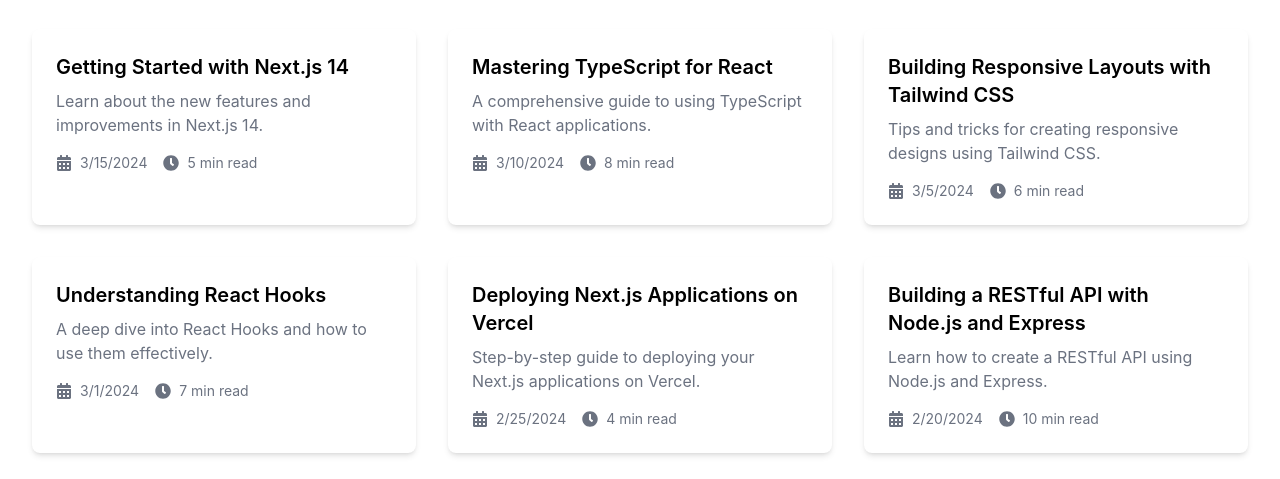
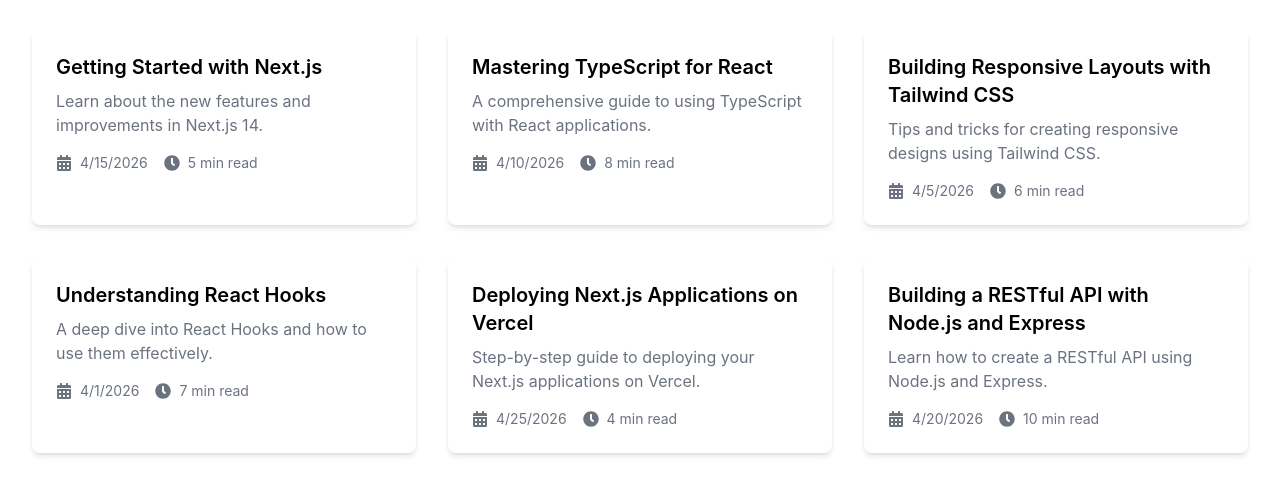
Before and after one commit to mandoag22/portfolio, a Next.js app: page /blogs in a window 1280 px wide. Shown: the part 187-666 px from the top of the page. Built offline with nearby package versions, Linux system fonts and the light colour scheme.

Commit message:
update commit

```diff
--- a/src/app/components/Blogs.tsx
+++ b/src/app/components/Blogs.tsx
@@ -31,7 +31,6 @@
               whileHover={{ scale: 1.05 }}
               transition={{ type: "spring" as const, stiffness: 300 }}
             >
-              <Link href={`/blogs/${blog.slug}`}>
               <motion.h3
                 className="text-xl font-semibold mb-2 hover:text-primary transition-colors"
                 whileHover={{ x: 5 }}
@@ -39,7 +38,7 @@
               >
                 {blog.title}
               </motion.h3>
-              </Link>
+
               <motion.p
                 className="text-gray-600 dark:text-gray-300 mb-4"
                 initial={{ opacity: 0 }}
--- a/src/app/components/Hero.tsx
+++ b/src/app/components/Hero.tsx
@@ -19,8 +19,8 @@
             <Image
               src="/IMG_PROFILE.PNG"
               alt="Profile"
-              width={60}
-              height={60}
+              width={90}
+              height={90}
               className="rounded-full mb-4 w-32 h-32 object-cover ring-2 ring-primary"
             />
           </motion.div>
--- a/src/contents/blogs.ts
+++ b/src/contents/blogs.ts
@@ -2,45 +2,48 @@
 
 export const blogs: Blog[] = [
   {
-        title: 'Getting Started with Next.js 14',
-        excerpt: 'Learn about the new features and improvements in Next.js 14.',
-        date: '2024-03-15',
-        readTime: '5 min read',
-        slug: 'getting-started-with-nextjs-14',
+    title: "Getting Started with Next.js",
+    excerpt: "Learn about the new features and improvements in Next.js 14.",
+    date: "2026-04-15",
+    readTime: "5 min read",
+    slug: "Getting Started with Next.js",
   },
   {
-        title: 'Mastering TypeScript for React',
-        excerpt: 'A comprehensive guide to using TypeScript with React applications.',
-        date: '2024-03-10',
-        readTime: '8 min read',
-        slug: 'mastering-typescript-for-react',
+    title: "Mastering TypeScript for React",
+    excerpt:
+      "A comprehensive guide to using TypeScript with React applications.",
+    date: "2026-04-10",
+    readTime: "8 min read",
+    slug: "mastering-typescript-for-react",
   },
   {
-        title: 'Building Responsive Layouts with Tailwind CSS',
-        excerpt: 'Tips and tricks for creating responsive designs using Tailwind CSS.',
-        date: '2024-03-05',
-        readTime: '6 min read',
-        slug: 'building-responsive-layouts-with-tailwind-css',
+    title: "Building Responsive Layouts with Tailwind CSS",
+    excerpt:
+      "Tips and tricks for creating responsive designs using Tailwind CSS.",
+    date: "2026-04-05",
+    readTime: "6 min read",
+    slug: "building-responsive-layouts-with-tailwind-css",
   },
   {
-        title: 'Understanding React Hooks',
-        excerpt: 'A deep dive into React Hooks and how to use them effectively.',
-        date: '2024-03-01',
-        readTime: '7 min read',
-        slug: 'understanding-react-hooks',
+    title: "Understanding React Hooks",
+    excerpt: "A deep dive into React Hooks and how to use them effectively.",
+    date: "2026-04-01",
+    readTime: "7 min read",
+    slug: "understanding-react-hooks",
   },
   {
-            title: 'Deploying Next.js Applications on Vercel',
-            excerpt: 'Step-by-step guide to deploying your Next.js applications on Vercel.',
-            date: '2024-02-25',
-            readTime: '4 min read',
-            slug: 'deploying-nextjs-applications-on-vercel',
+    title: "Deploying Next.js Applications on Vercel",
+    excerpt:
+      "Step-by-step guide to deploying your Next.js applications on Vercel.",
+    date: "2026-04-25",
+    readTime: "4 min read",
+    slug: "deploying-nextjs-applications-on-vercel",
   },
   {
-            title: 'Building a RESTful API with Node.js and Express',
-            excerpt: 'Learn how to create a RESTful API using Node.js and Express.',
-            date: '2024-02-20',
-            readTime: '10 min read',
-            slug: 'building-a-restful-api-with-nodejs-and-express',
+    title: "Building a RESTful API with Node.js and Express",
+    excerpt: "Learn how to create a RESTful API using Node.js and Express.",
+    date: "2026-04-20",
+    readTime: "10 min read",
+    slug: "building-a-restful-api-with-nodejs-and-express",
   },
 ];
```
Lines whose indentation alone changed are shown as unchanged.
